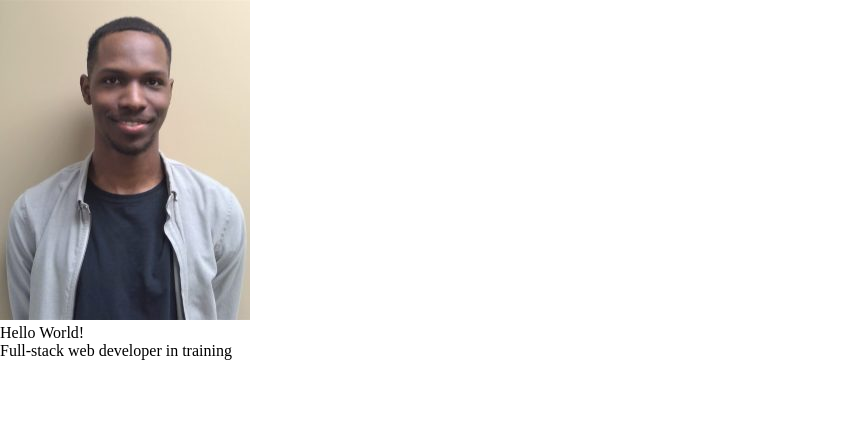
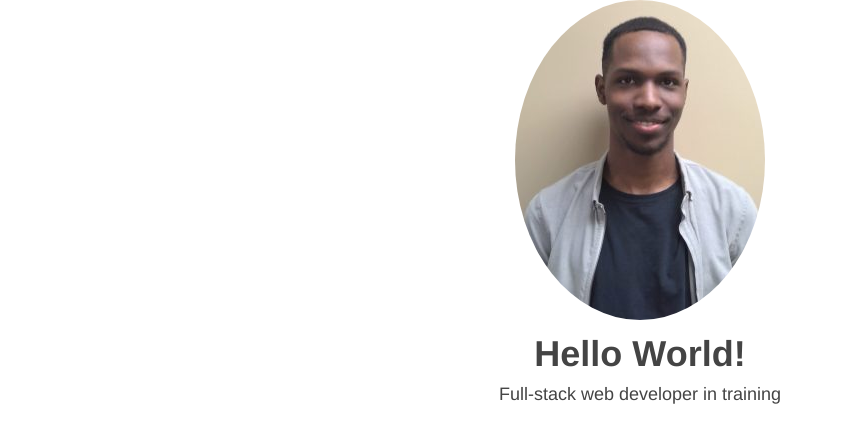
Before and after one commit to LamontWilson/LamontWilson.github.io, a plain HTML site: page index.html in a window 1280 px wide. Shown: the whole page, without its empty margins (0-843 px from the left). Drawn offline with Linux system fonts and the light colour scheme.

Commit message:
Added basic styling

```diff
--- a/styles.css
+++ b/styles.css
@@ -8,3 +8,21 @@
 	font-decoration:inherit;
 	line-height:inherit;
 }
+html, body{
+	font-family: "Helvetica Neue", Helvetica, sans-serif;
+	font-size: 18px;
+	line-height:30px;
+	color:#444;
+	text-shadow:10px 10 px 0px #fff;
+}
+body{
+	text-align:center;
+}
+h1{
+	font-size:36px;
+	line-height:50px;
+	font-weight:bold;
+}
+img{
+	border-radius:50%;
+}
```
